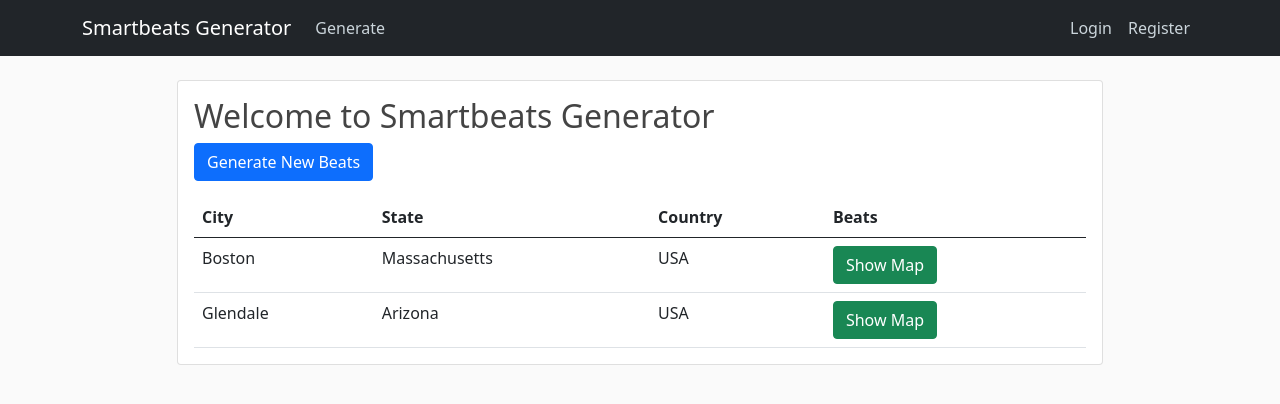
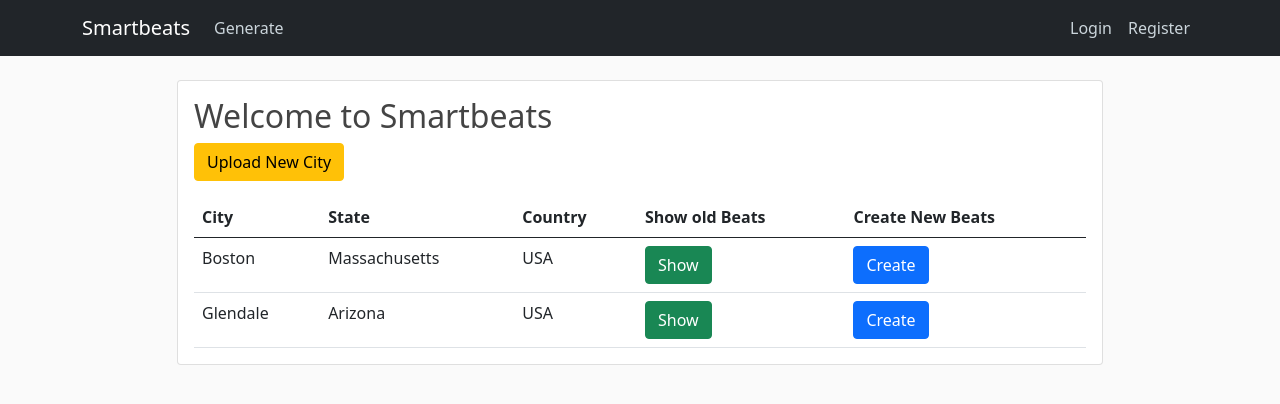
Before and after one commit to ASUCICREPO/smart-beats, a Django app: page / in a window 1280 px wide. Shown: the top 404 px of the page. Run offline with Django 3.2, Linux system fonts and the light colour scheme; data comes from the database, SQL or seed files in the repository; both versions use the stored data as it was after the commit.

Commit message:
Add form to generate beats

```diff
--- a/web-tier/beats/templates/beats/base.html
+++ b/web-tier/beats/templates/beats/base.html
@@ -11,13 +11,13 @@
     <link href="https://cdn.jsdelivr.net/npm/bootstrap@5.0.2/dist/css/bootstrap.min.css" rel="stylesheet"
           integrity="sha384-EVSTQN3/azprG1Anm3QDgpJLIm9Nao0Yz1ztcQTwFspd3yD65VohhpuuCOmLASjC" crossorigin="anonymous">
     <link rel="stylesheet" type="text/css" href="{% static 'beats/main.css' %}">
-    <title>Smart-beats Generator</title>
+    <title>Smart-beats</title>
 </head>
 <body>
 <header class="site-header">
     <nav class="navbar navbar-expand-md navbar-dark fixed-top bg-dark">
         <div class="container">
-            <a class="navbar-brand mr-4" href="{% url 'home' %}">Smartbeats Generator</a>
+            <a class="navbar-brand mr-4" href="{% url 'home' %}">Smartbeats</a>
             <button class="navbar-toggler" type="button" data-toggle="collapse" data-target="#navbarToggle"
                     aria-controls="navbarToggle" aria-expanded="false" aria-label="Toggle navigation">
                 <span class="navbar-toggler-icon"></span>
--- a/web-tier/beats/templates/beats/home.html
+++ b/web-tier/beats/templates/beats/home.html
@@ -1,8 +1,8 @@
 {% extends 'beats/base.html' %}
 {% block content %}
-    <h2>Welcome to Smartbeats Generator</h2>
+    <h2>Welcome to Smartbeats</h2>
     <p>
-        <a href="{% url 'upload' %}" class="btn btn-primary">Generate New Beats</a>
+        <a href="{% url 'upload' %}" class="btn btn-warning">Upload New City</a>
     </p>
 
     {% if cities %}
@@ -12,7 +12,8 @@
                 <th>City</th>
                 <th>State</th>
                 <th>Country</th>
-                <th>Beats</th>
+                <th>Show old Beats</th>
+                <th>Create New Beats</th>
             </tr>
             </thead>
             <tbody>
@@ -21,7 +22,8 @@
                     <td>{{ city.city }}</td>
                     <td>{{ city.state }}</td>
                     <td>{{ city.country }}</td>
-                    <td><a href="{% url 'city_map'  city.id  %}" class="btn btn-success">Show Map</a></td>
+                    <td><a href="{% url 'city_map'  city.id  %}" class="btn btn-success">Show</a></td>
+                    <td><a href="{% url 'generate_beats' %}" class="btn btn-primary">Create</a></td>
                 </tr>
             {% endfor %}
             </tbody>
--- a/web-tier/beats/urls.py
+++ b/web-tier/beats/urls.py
@@ -5,6 +5,7 @@ from . import views
 urlpatterns = [
     path('', views.home, name='home'),
     path('beats/', views.beats_list, name='beats_list'),
+    path('beats/generate', views.generate_beats, name='generate_beats'),
     path('beats/upload', views.coming_soon, name='upload'),
     path('beats/beats_interactive_map', views.beat_interactive_map, name='beats_interactive'),
     path('beats/city_map/<int:obj_id>/', views.city_map, name='city_map'),
--- a/web-tier/beats/views.py
+++ b/web-tier/beats/views.py
@@ -1,5 +1,6 @@
+from django.http import HttpResponseRedirect
 from django.shortcuts import render, redirect
-from .forms import CityForm
+from .forms import CityForm, BeatGenerateForm
 from .models import City
 from .utils import init_logger
 
@@ -29,6 +30,27 @@ def upload(request):
     return render(request, 'beats/upload.html', {'form': form})
 
 
+def generate_beats(request):
+    form = BeatGenerateForm()
+    return render(request, 'beats/generate_beats.html', {'form': form})
+    # # if this is a POST request we need to process the form data
+    # if request.method == 'POST':
+    #     # create a form instance and populate it with data from the request:
+    #     form = BeatGenerateForm(request.POST)
+    #     # check whether it's valid:
+    #     if form.is_valid():
+    #         # process the data in form.cleaned_data as required
+    #         # ...
+    #         # redirect to a new URL:
+    #         return HttpResponseRedirect('/thanks/')
+    #
+    # # if a GET (or any other method) we'll create a blank form
+    # else:
+    #     form = BeatGenerateForm()
+    #
+    # return render(request, 'beats/generate_beats.html', {'form': form})
+
+
 def beats_list(request):
     cities = City.objects.all()
     return render(request, 'beats/beats_list.html', {
```
Also changed, not shown: web-tier/beats/forms.py (+11 -0 lines), web-tier/beats/templates/beats/generate_beats.html (added, +13 -0 lines), web-tier/db.sqlite3.
